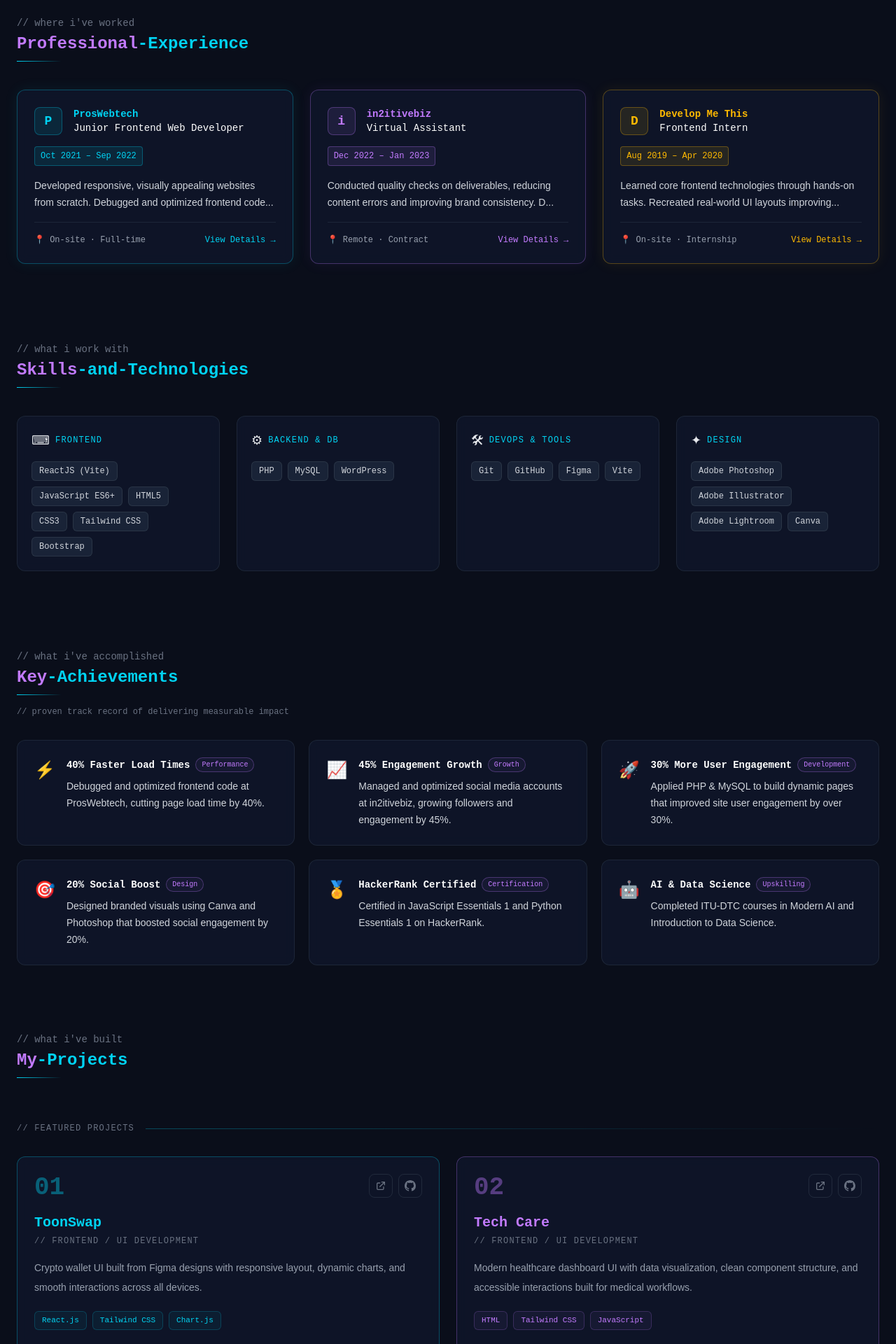
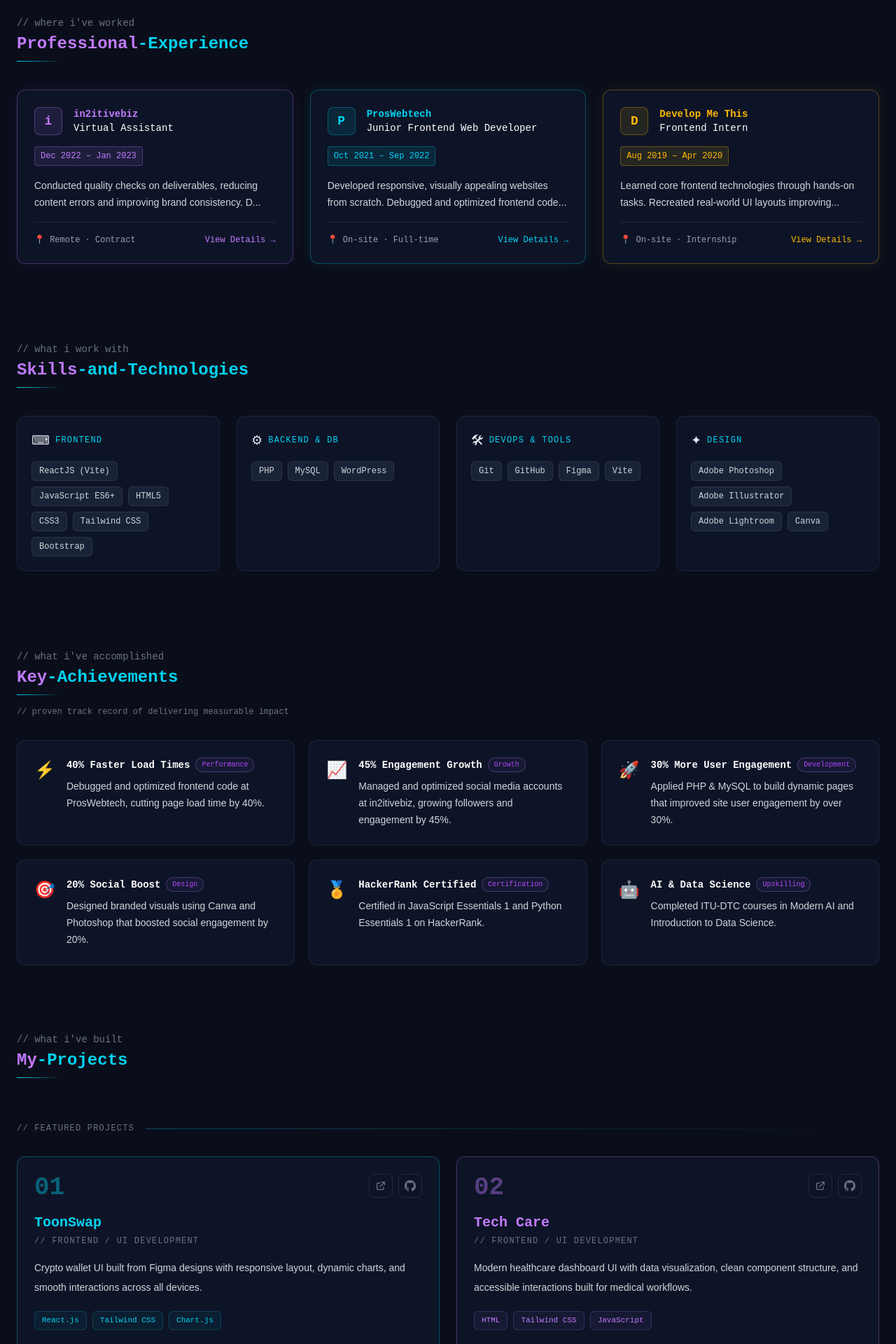
Before and after one commit to Nouman-Ahmed-Khan/my-portfolio, a React (Vite) app: page / in a window 1280 px wide. Shown: the part 1380-3300 px from the top of the page at 70% size. Built offline with nearby package versions, Linux system fonts and the light colour scheme.

Commit message:
some fixes done in the light mode need to work more on projects section

```diff
--- a/src/components/sections/AboutMe.jsx
+++ b/src/components/sections/AboutMe.jsx
@@ -6,6 +6,15 @@ import { useTheme } from '../../context/ThemeContext';
 
 const experiences = [
   {
+    company: 'in2itivebiz',
+    role: 'Virtual Assistant',
+    duration: 'Dec 2022 – Jan 2023',
+    type: 'Remote · Contract',
+    color: 'purple',
+    initial: 'i',
+    desc: 'Conducted quality checks on deliverables, reducing content errors and improving brand consistency. Designed branded visuals using Canva and Photoshop. Managed social media accounts, leading to a 45% increase in followers and engagement.',
+  },
+  {
     company: 'ProsWebtech',
     role: 'Junior Frontend Web Developer',
     duration: 'Oct 2021 – Sep 2022',
@@ -13,15 +22,6 @@ const experiences = [
     color: 'cyan',
     initial: 'P',
     desc: 'Developed responsive, visually appealing websites from scratch. Debugged and optimized frontend code, reducing page load time by 40%. Applied PHP & MySQL to build dynamic, data-driven pages, improving user engagement by 30%.',
-  },
-  {
-    company: 'in2itivebiz',
-    role: 'Virtual Assistant',
-    duration: 'Dec 2022 – Jan 2023',
-    type: 'Remote · Contract',
-    color: 'purple',
-    initial: 'i',
-    desc: 'Conducted quality checks on deliverables, reducing content errors and improving brand consistency. Designed branded visuals using Canva and Photoshop. Managed social media accounts, leading to a 45% increase in followers and engagement.',
   },
   {
     company: 'Develop Me This',
@@ -243,7 +243,7 @@ const AboutMe = () => {
                     <span className="font-mono text-[12px] text-gray-400">📍 {exp.type}</span>
                     <button
                       onClick={() => setExpandedExp(isOpen ? null : i)}
-                      className={`font-mono text-[12px] ${c.text} hover:underline transition-colors`}
+                      className={`font-mono text-[12px] ${c.text} hover:underline transition-colors cursor-pointer`}
                     >
                       {isOpen ? 'Show Less ↑' : 'View Details →'}
                     </button>
@@ -305,7 +305,7 @@ const AboutMe = () => {
                   <div className="space-y-2">
                     <div className="flex items-center gap-2 flex-wrap">
                       <h4 className="font-mono text-sm font-bold text-white group-hover:text-cyan-400 transition-colors">{ach.title}</h4>
-                      <span className="font-mono text-[10px] px-2 py-0.5 rounded-full border border-purple-400/30 text-purple-400 bg-purple-400/5">{ach.tag}</span>
+                      <span className="font-mono text-[10px] px-2 py-0.5 rounded-full border border-purple-400/30 text-purple-500 bg-purple-400/5">{ach.tag}</span>
                     </div>
                     <p className="text-sm text-gray-300 leading-6">{ach.desc}</p>
                   </div>
--- a/src/components/sections/Projects.jsx
+++ b/src/components/sections/Projects.jsx
@@ -154,7 +154,7 @@ const FeaturedCard = ({ project, isDark }) => {
       <p className="font-mono text-xs text-gray-500 uppercase tracking-widest mb-4">// {project.role}</p>
 
       {/* Desc */}
-      <p className="text-sm text-gray-400 leading-7 flex-1 mb-5">{project.desc}</p>
+      <p className="text-sm text-gray-300 leading-7 flex-1 mb-5">{project.desc}</p>
 
       {/* Tech stack */}
       <div className="flex flex-wrap gap-2 mb-5">
```
